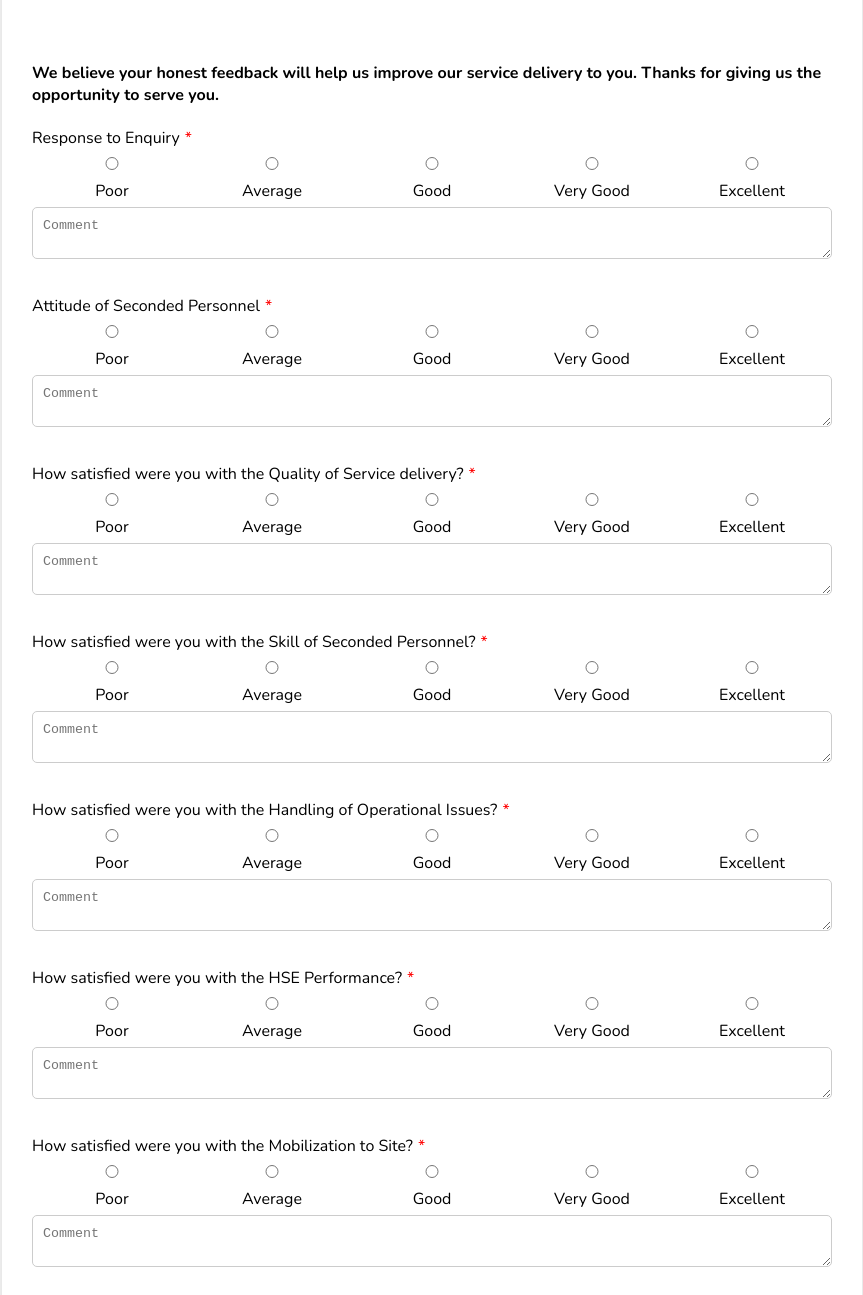
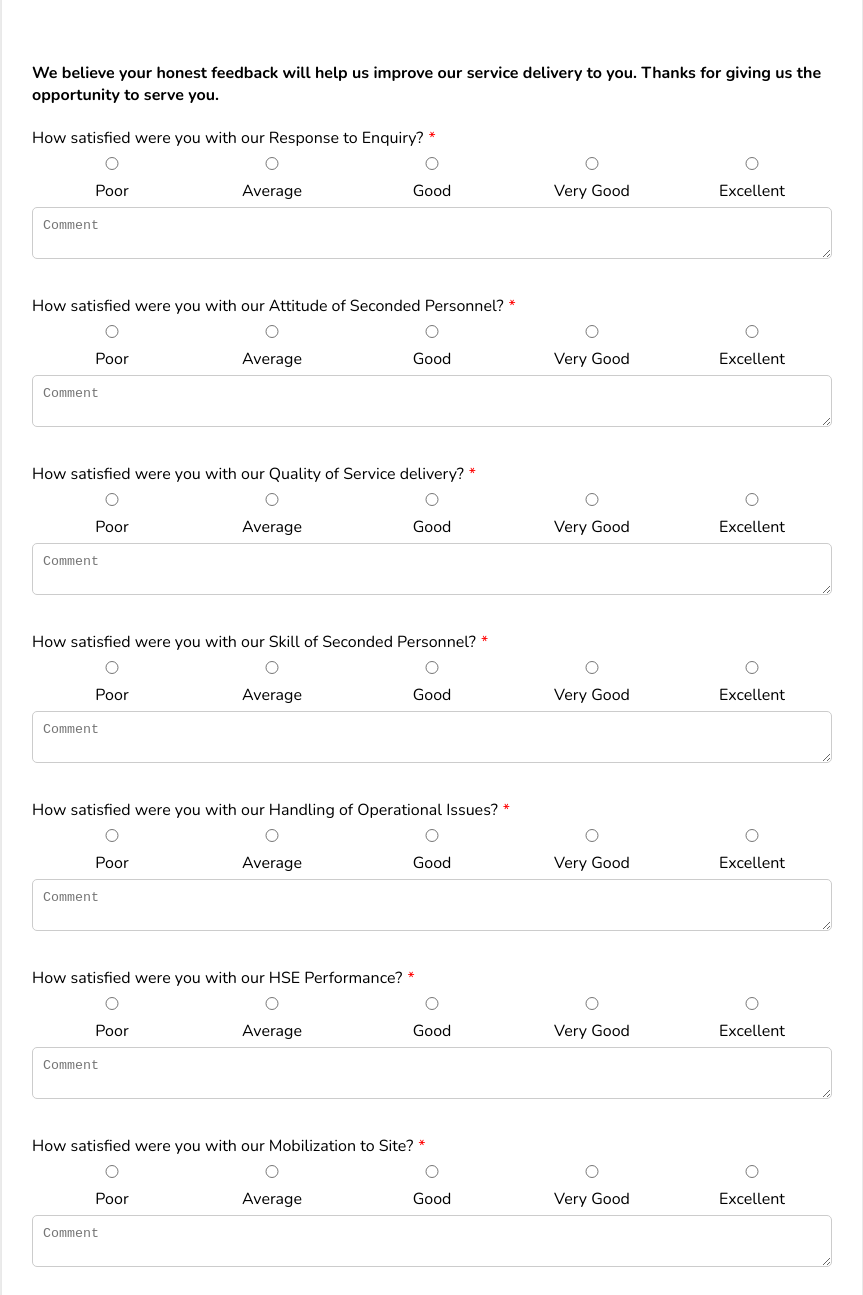
Before and after one commit to MilanCodesWebsites/ArcoForm, a plain HTML site: page index.html in a window 1280 px wide. Shown: the part 825-2120 px from the top of the page, without its empty margins (208-1071 px from the left). Drawn offline with nearby package versions, Linux system fonts and the light colour scheme.

Commit message:
Update index.html

```diff
--- a/index.html
+++ b/index.html
@@ -139,7 +139,7 @@
             <h4>We believe your honest feedback will help us improve our service delivery to you. Thanks for giving us the
             opportunity to serve you.</h4>
         <div class="form-group">
-            <label class="required">Response to Enquiry</label>
+            <label class="required">How satisfied were you with our Response to Enquiry?</label>
             <div class="rating">
                 <label><input type="radio" name="response-to-enquiry" value="1" required> Poor</label>
                 <label><input type="radio" name="response-to-enquiry" value="2" required> Average</label>
@@ -150,7 +150,7 @@
             <textarea name="response-to-enquiry-comment" placeholder="Comment"></textarea>
         </div>
         <div class="form-group">
-            <label class="required">Attitude of Seconded Personnel</label>
+            <label class="required">How satisfied were you with our Attitude of Seconded Personnel?</label>
             <div class="rating">
                 <label><input type="radio" name="attitude-of-personnel" value="1" required> Poor</label>
                 <label><input type="radio" name="attitude-of-personnel" value="2" required> Average</label>
@@ -161,7 +161,7 @@
             <textarea name="attitude-of-personnel-comment" placeholder="Comment"></textarea>
         </div>
         <div class="form-group">
-            <label class="required">How satisfied were you with the Quality of Service delivery?</label>
+            <label class="required">How satisfied were you with our Quality of Service delivery?</label>
             <div class="rating">
                 <label><input type="radio" name="service-delivery" value="1" required> Poor</label>
                 <label><input type="radio" name="service-delivery" value="2" required> Average</label>
@@ -172,7 +172,7 @@
             <textarea name="service-delivery-comment" placeholder="Comment"></textarea>
         </div>
         <div class="form-group">
-            <label class="required">How satisfied were you with the Skill of Seconded Personnel?</label>
+            <label class="required">How satisfied were you with our Skill of Seconded Personnel?</label>
             <div class="rating">
                 <label><input type="radio" name="skill-of-personnel" value="1" required> Poor</label>
                 <label><input type="radio" name="skill-of-personnel" value="2" required> Average</label>
@@ -183,7 +183,7 @@
             <textarea name="skill-of-personnel-comment" placeholder="Comment"></textarea>
         </div>
         <div class="form-group">
-            <label class="required">How satisfied were you with the Handling of Operational Issues?</label>
+            <label class="required">How satisfied were you with our Handling of Operational Issues?</label>
             <div class="rating">
                 <label><input type="radio" name="operational-issues" value="1" required> Poor</label>
                 <label><input type="radio" name="operational-issues" value="2" required> Average</label>
@@ -194,7 +194,7 @@
             <textarea name="operational-issues-comment" placeholder="Comment"></textarea>
         </div>
         <div class="form-group">
-            <label class="required">How satisfied were you with the HSE Performance?</label>
+            <label class="required">How satisfied were you with our HSE Performance?</label>
             <div class="rating">
                 <label><input type="radio" name="hse-performance" value="1" required> Poor</label>
                 <label><input type="radio" name="hse-performance" value="2" required> Average</label>
@@ -205,7 +205,7 @@
             <textarea name="hse-performance-comment" placeholder="Comment"></textarea>
         </div>
         <div class="form-group">
-            <label class="required">How satisfied were you with the Mobilization to Site?</label>
+            <label class="required">How satisfied were you with our Mobilization to Site?</label>
             <div class="rating">
                 <label><input type="radio" name="mobilization-to-site" value="1" required> Poor</label>
                 <label><input type="radio" name="mobilization-to-site" value="2" required> Average</label>
```
